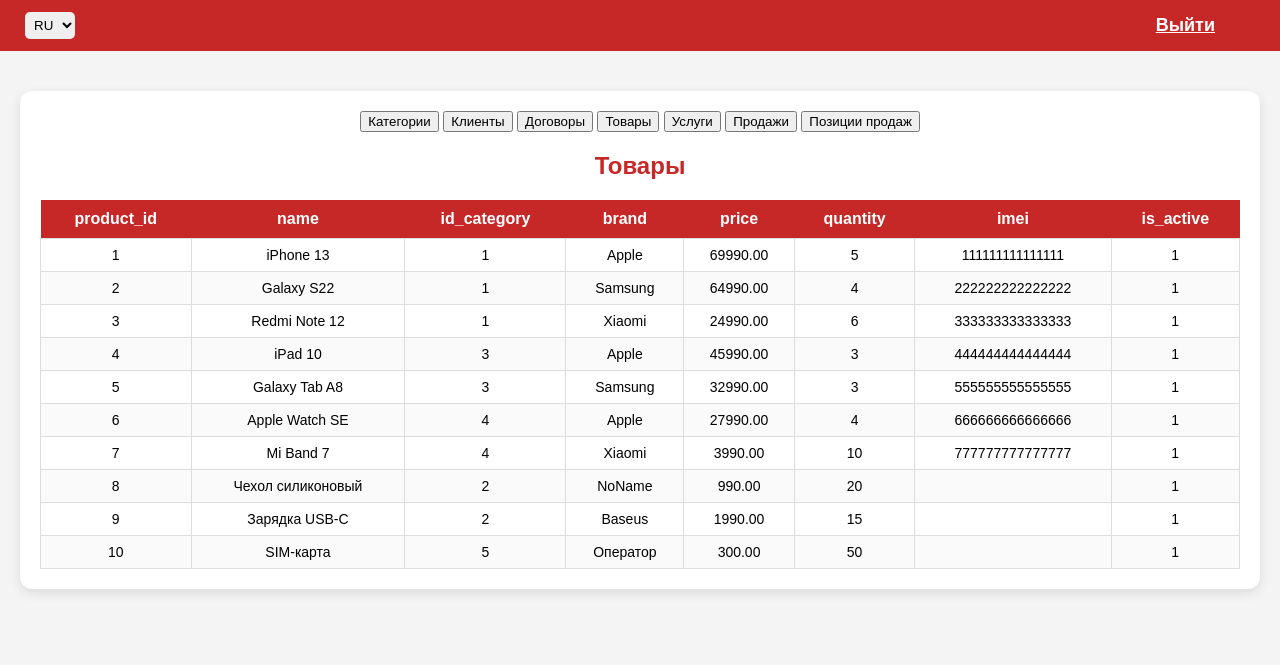
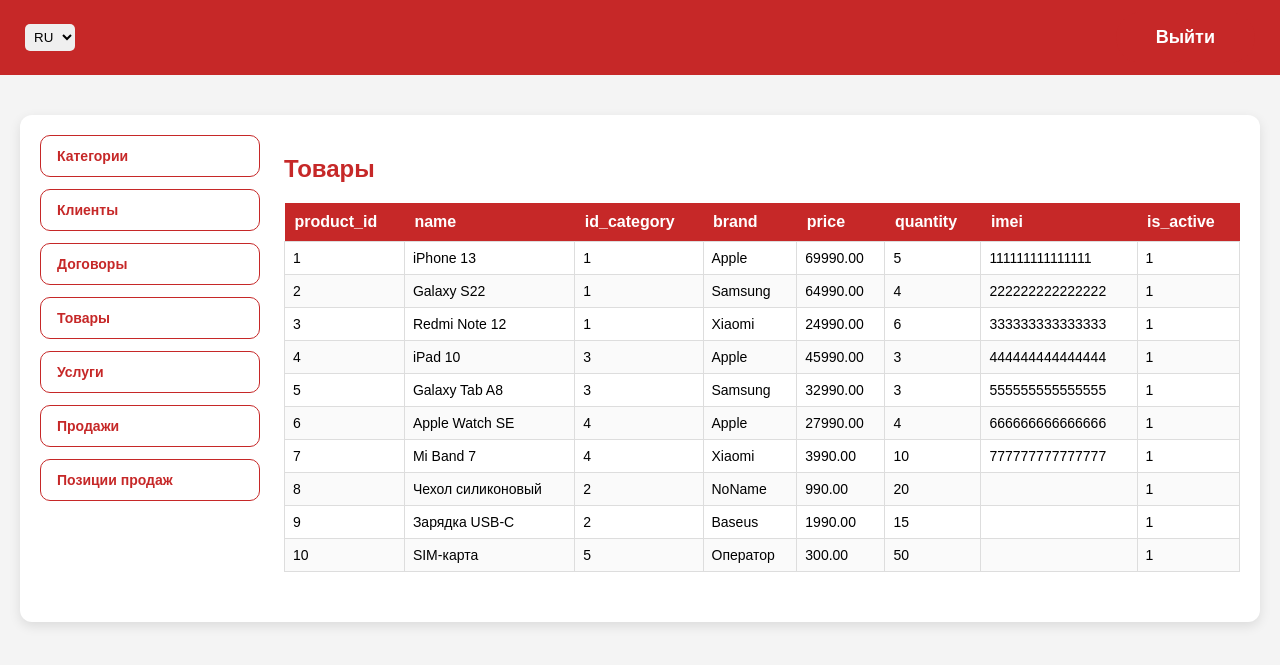
Before and after one commit to Igor-fed/sellular-shop, a PHP site: page /employee.php in a window 1280 px wide. Shown: the top 665 px of the page. Run offline with PHP 8.4, Linux system fonts and the light colour scheme; data comes from the database, SQL or seed files in the repository.

Commit message:
Refactor CSS styles and structure

```diff
--- a/style.css
+++ b/style.css
@@ -78,6 +78,8 @@ main {
     border-radius: 30px;
     font-size: 18px;
     cursor: pointer;
+    display: inline-block;
+    text-decoration: none;
 }
 
 .main-button:hover {
@@ -161,11 +163,47 @@ footer a {
     background-color: var(--white);
     border-radius: 12px;
     box-shadow: 0 4px 12px rgba(0,0,0,0.1);
+    display: flex;
+    align-items: flex-start;
+    gap: 24px;
+    text-align: left;
 }
 
 .arm-container h2 {
     color: var(--red);
     margin-bottom: 20px;
+}
+
+.sidebar {
+    display: flex;
+    flex-direction: column;
+    gap: 12px;
+    min-width: 220px;
+}
+
+.sidebar button {
+    width: 100%;
+    padding: 12px 16px;
+    border: 1px solid var(--red);
+    background-color: var(--white);
+    color: var(--red);
+    border-radius: 10px;
+    font-size: 14px;
+    font-weight: 600;
+    text-align: left;
+    cursor: pointer;
+    transition: background-color 0.2s ease, color 0.2s ease, box-shadow 0.2s ease;
+}
+
+.sidebar button:hover {
+    background-color: var(--red);
+    color: var(--white);
+    box-shadow: 0 4px 10px rgba(198, 40, 40, 0.2);
+}
+
+.content {
+    flex: 1;
+    min-width: 0;
 }
 
 /* Таблицы */
@@ -180,6 +218,30 @@ footer a {
     color: var(--white);
     padding: 10px;
     font-weight: bold;
+}
+
+.data-table th.sortable {
+    cursor: pointer;
+    position: relative;
+    padding-right: 26px;
+}
+
+.data-table th.sortable::after {
+    content: "↕";
+    position: absolute;
+    right: 10px;
+    opacity: 0.6;
+    font-size: 12px;
+}
+
+.data-table th.sortable.sort-asc::after {
+    content: "↑";
+    opacity: 1;
+}
+
+.data-table th.sortable.sort-desc::after {
+    content: "↓";
+    opacity: 1;
 }
 
 .data-table td {
@@ -225,3 +287,48 @@ footer a {
 .arm-form button:hover {
     background-color: #a11f1f;
 }
+
+.procedure-controls {
+    margin-top: 30px;
+    text-align: left;
+}
+
+.procedure-controls h3 {
+    color: var(--red);
+    margin-bottom: 15px;
+}
+
+.procedure-form {
+    display: flex;
+    flex-wrap: wrap;
+    align-items: center;
+    gap: 10px;
+    margin-bottom: 15px;
+    padding: 15px;
+    background-color: var(--light-gray);
+    border-radius: 10px;
+}
+
+.procedure-name {
+    font-weight: bold;
+    min-width: 160px;
+}
+
+.procedure-form input {
+    padding: 8px;
+    border-radius: 8px;
+    border: 1px solid #ccc;
+}
+
+.procedure-form button {
+    padding: 8px 20px;
+    background-color: var(--red);
+    color: var(--white);
+    border: none;
+    border-radius: 20px;
+    cursor: pointer;
+}
+
+.procedure-form button:hover {
+    background-color: #a11f1f;
+}
```
